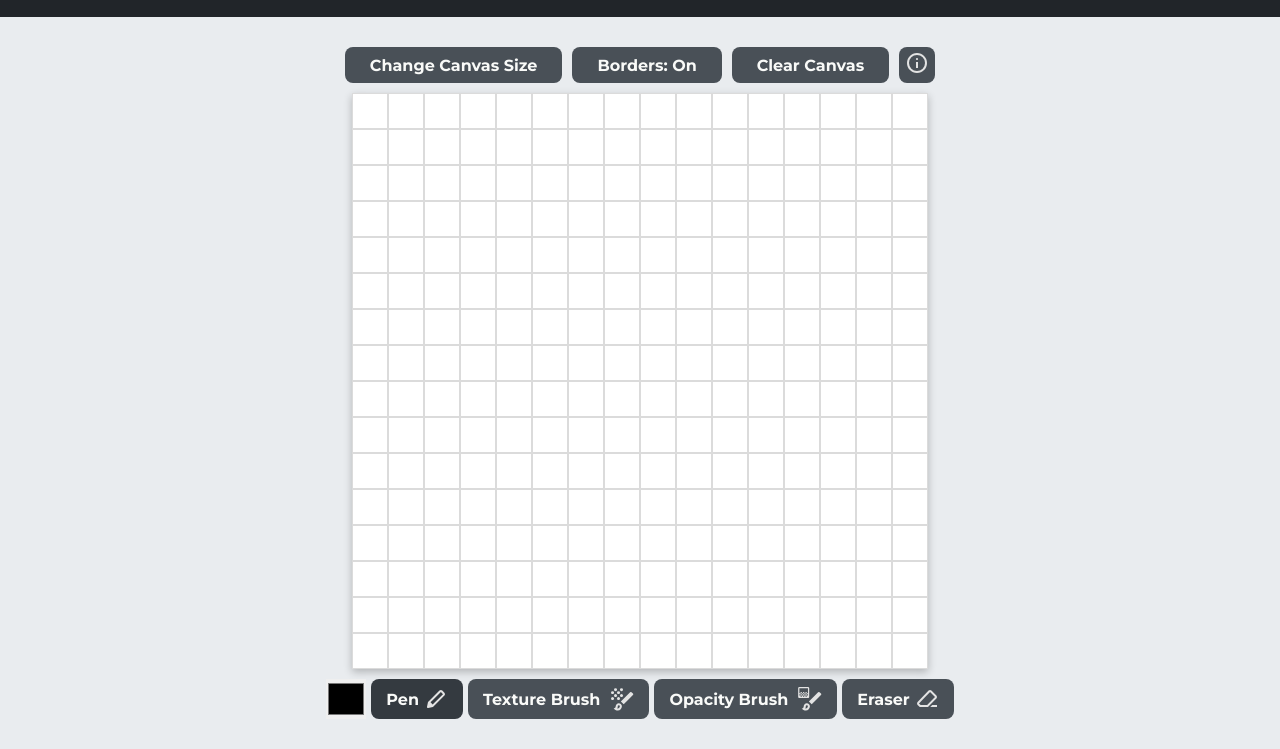
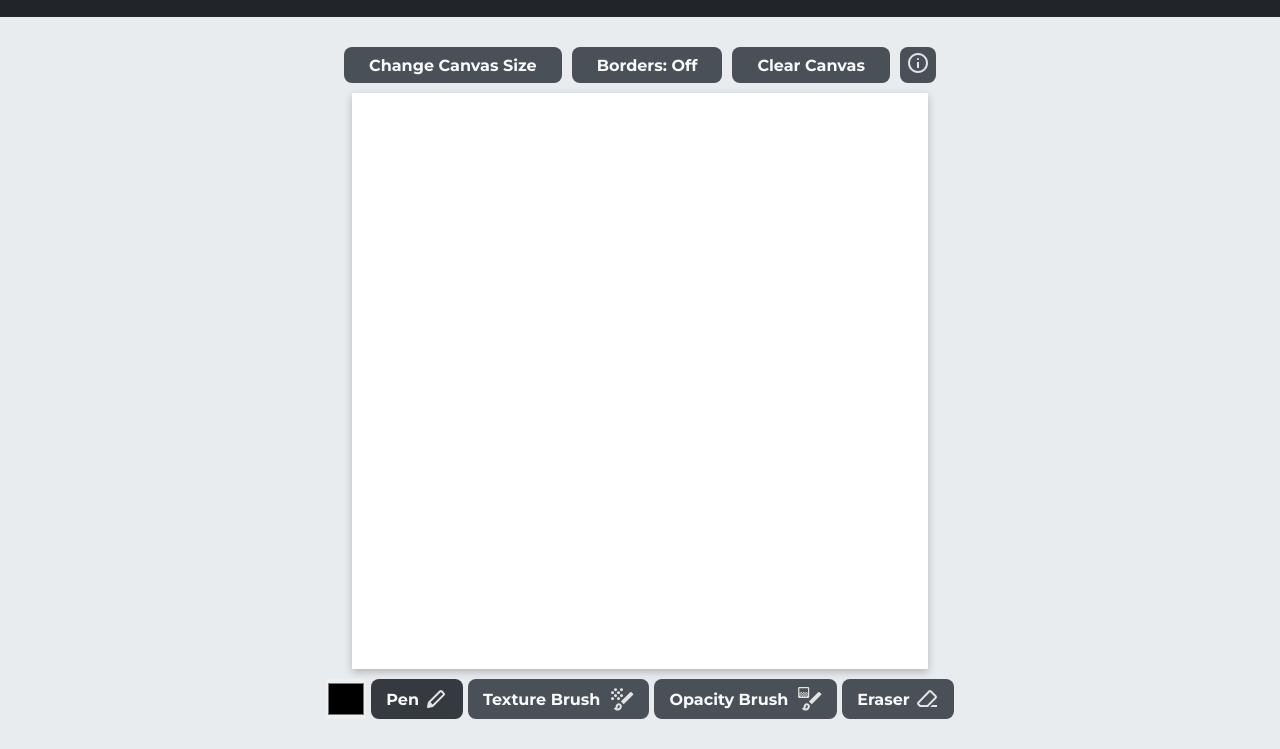
Before and after one commit to jed-ct/etch-a-sketch, a plain HTML site: page index.html in a window 1280 px wide. Shown: the part 62-811 px from the top of the page. Drawn offline with Linux system fonts and the light colour scheme; files whose address does not match are found by name.

Commit message:
Disabled borders by default

```diff
--- a/index.html
+++ b/index.html
@@ -32,7 +32,7 @@
         </div>
         <div id="canvas-tools-div">
             <button class="canvas-btn" id="gridsize-btn">Change Canvas Size</button>
-            <button class="canvas-btn" id="toggle-border-btn">Borders: On</button>
+            <button class="canvas-btn" id="toggle-border-btn">Borders: Off</button>
             <button class="canvas-btn" id="clear-canvas-btn">Clear Canvas</button>
             <button class="canvas-btn" id="info-btn">
                 <img src="./img/info.svg">
--- a/script.js
+++ b/script.js
@@ -6,7 +6,7 @@ const maxGridSize = 64;
 let isGridSizeWindowOpen = false;
 let gridSize = 16;
 let isMouseDown = false;
-let isBorderShowing = true;
+let isBorderShowing = false;
 let currentTool = "pen";
 
 
```
